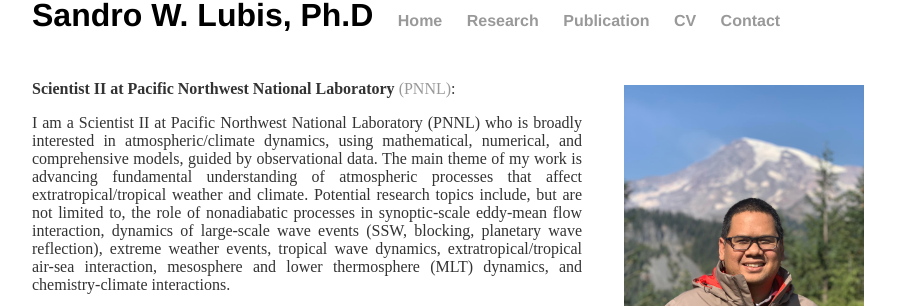
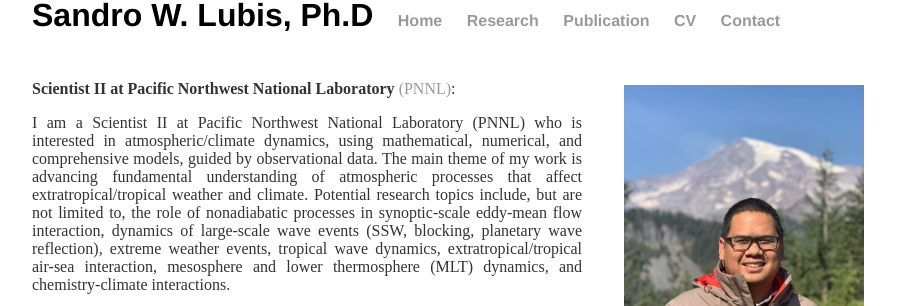
Before and after one commit to sandrolubis/sandrolubis.github.io, a Jekyll site: the page built from index.html, in a window 1280 px wide. Shown: the part 227-533 px from the top of the page, without its empty margins (276-1199 px from the left). Built offline with Jekyll 4.4.1, drawn with Linux system fonts in a browser that asks for light colours.

Commit message:
Update index.html

```diff
--- a/index.html
+++ b/index.html
@@ -34,7 +34,7 @@
 	<p class="ex", style="padding-top:30px"><font size=3><b>Scientist II at Pacific Northwest National Laboratory</b> <a href="https://www.pnnl.gov/">(PNNL)</a>:</p>
 
 
-	<p class="ex"><font size=3>I am a Scientist II at Pacific Northwest National Laboratory (PNNL) who is broadly interested in atmospheric/climate dynamics,
+	<p class="ex"><font size=3>I am a Scientist II at Pacific Northwest National Laboratory (PNNL) who is interested in atmospheric/climate dynamics,
 	        using mathematical,
 		numerical, and comprehensive models, guided by observational data. The main theme of my work is advancing fundamental
 		understanding of atmospheric processes that affect extratropical/tropical weather and climate. Potential research topics include,
```
